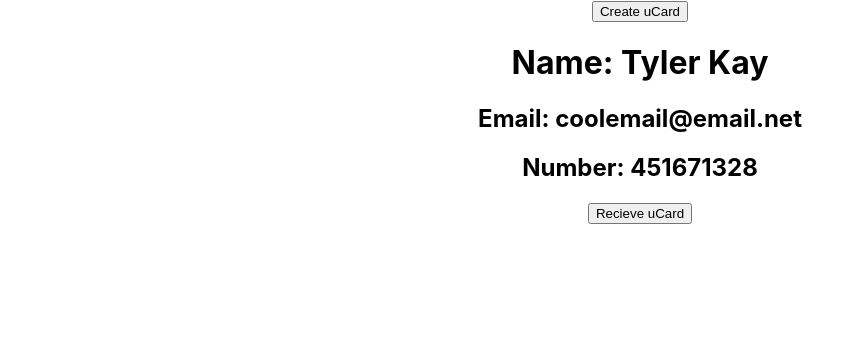
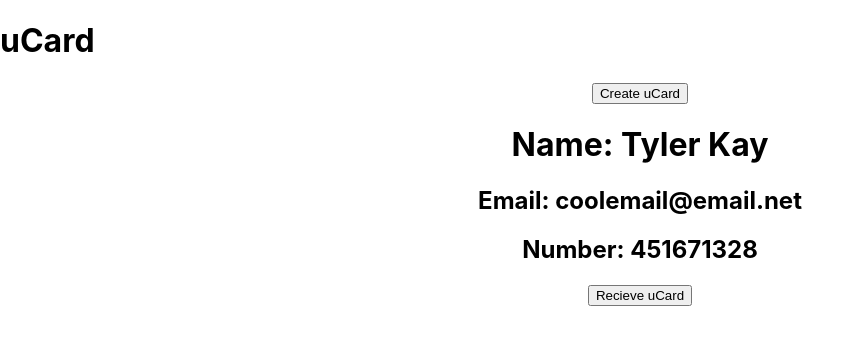
Before and after one commit to elawrie/uCard, a React (Create React App) app in the folder ucard/: page / in a window 1280 px wide. Shown: the top 344 px of the page, without its empty margins (0-863 px from the left). Built offline with nearby package versions, Linux system fonts and the light colour scheme.

Commit message:
styled containers
push for trey

```diff
--- a/ucard/package.json
+++ b/ucard/package.json
@@ -9,6 +9,7 @@
     "react": "^18.2.0",
     "react-dom": "^18.2.0",
     "react-scripts": "5.0.1",
+    "styled-components": "^5.3.6",
     "web-vitals": "^2.1.4"
   },
   "scripts": {
--- a/ucard/src/App.js
+++ b/ucard/src/App.js
@@ -1,5 +1,7 @@
-import {useState} from 'react';
+import { useState } from 'react';
 import './App.css';
+import {Container} from './components/styles/Container.styled';
+import Header from './components/Styles';
 
 const Person = (props) => {
   return (
@@ -12,13 +14,17 @@ const Person = (props) => {
 }
 const App = () => {
   return (
-
-    <div className="App">
-      <button onClick={() => alert('button pressed')}>Create uCard</button>
-      <Person name={'Tyler Kay'} email={'coolemail@email.net'} number={451671328}/>
-      <button onClick={() => alert('button pressed')}>Recieve uCard</button>
-    </div>
+    <>
+    <Header />
+    <Container>
+      <div className="App">
+        <button onClick={() => alert('button pressed')}>Create uCard</button>
+        <Person name={'Tyler Kay'} email={'coolemail@email.net'} number={451671328}/>
+        <button onClick={() => alert('button pressed')}>Recieve uCard</button>
+      </div>
+    </Container>
+    </>
   );
 }
 
-export default App;
+export default App
--- /dev/null
+++ b/ucard/src/components/Styles.js
@@ -0,0 +1,7 @@
+export default function Header(){
+    return (
+        <div className="header">
+            <h1>uCard</h1>
+        </div>
+    );
+}
--- /dev/null
+++ b/ucard/src/components/styles/Container.styled.js
@@ -0,0 +1,8 @@
+import styled from 'styled-components';
+
+export const Container = styled.div`
+  width: 1000px;
+  max-width: 100%;
+  padding: 0 20px;
+  margin: 0 auto;
+`
--- /dev/null
+++ b/ucard/src/components/styles/Header.styled.js
@@ -0,0 +1,6 @@
+import styled from 'styled-components';
+
+export const StyledHeader = styled.header`
+    background-color: #282c34;
+    padding: 40px 0;
+`
```
Also changed, not shown: ucard/src/components/styles/Header.js (added, +9 -0 lines), ucard/src/App.css (line endings or trailing spaces), ucard/src/Stylesheet.js (deleted), 1 other file (tests, documents, lock files or other folders).
